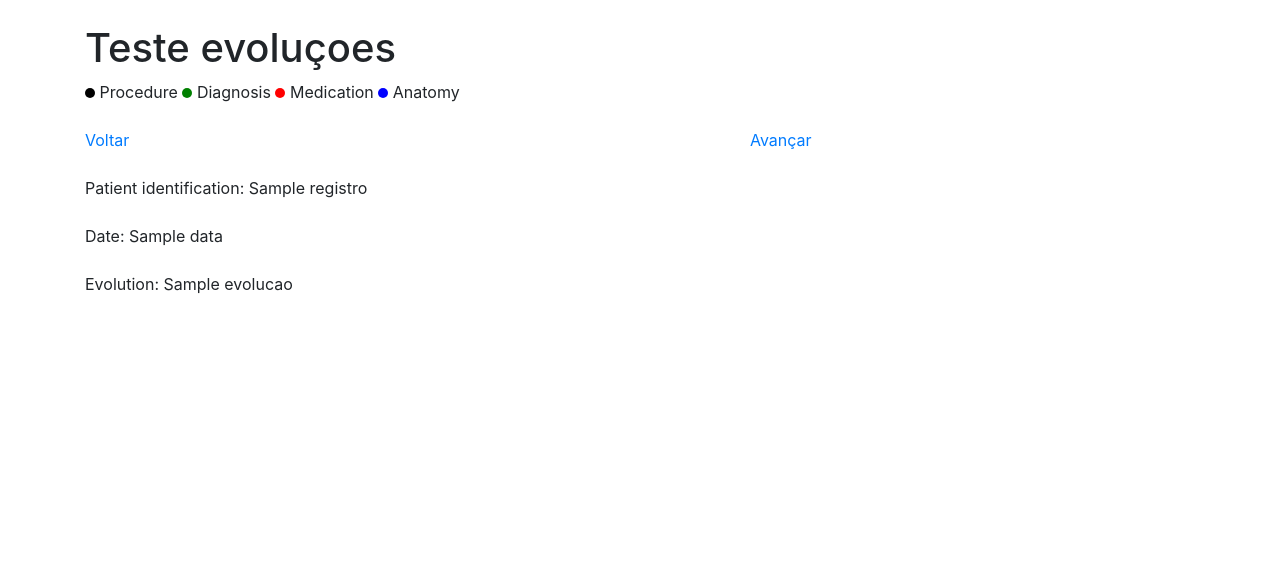
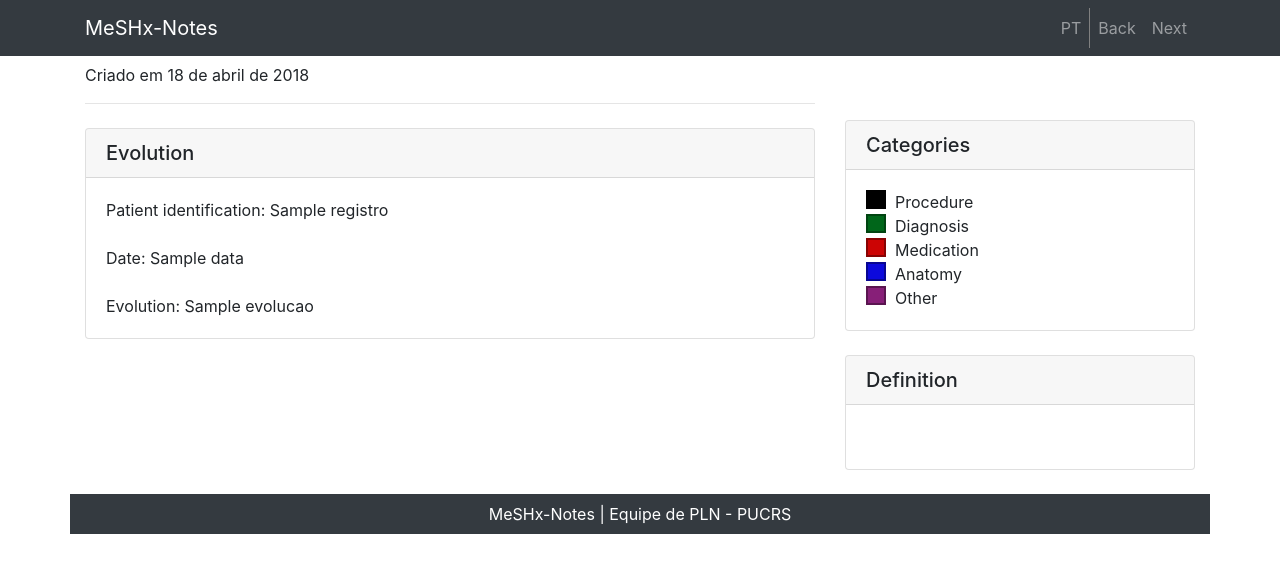
Before and after one commit to nlp-pucrs/meshx-notes, a Django app: template exemplo_ddc/templates/index.html in a window 1280 px wide. Shown: the top 573 px of the page. Run offline with Django 3.2, Linux system fonts and the light colour scheme; the template is opened without the code that fills it: most values are stand-ins (such as "Sample title", 1, 10 or a date in 2020); some libraries are stand-ins or nearby versions.

Commit message:
Adaptacao do layout, deteccao de trigrams, sublinhando as palavras que nao possuem qualifier, atualizada a tela para ingles, aumentado o percentual de similariedade para medicamentos, adicionado link para mudanca de idiomas, atualizado 'eng' para 'en'

```diff
--- a/clinical_notes/polls/templates/index.html
+++ b/clinical_notes/polls/templates/index.html
@@ -1,14 +1,5 @@
-<!doctype html>
 <html lang="en">
-  <head>
-
 <style>
-      .sympton{
-        border-bottom: 1px solid transparent;
-        border-bottom-color: black;
-        transition: border 1s linear;
-      }
-
   .procedure{
     border-bottom: 1px solid transparent;
     border-bottom-color: black;
@@ -33,55 +24,70 @@
     transition: border 1s linear;
   }
 
-      .dot_procedure {
-        height: 10px;
-        width: 10px;
-        background-color: black;
-        border-radius: 50%;
-        display: inline-block;
+  .other{
+    border-bottom: 1px solid transparent;
+    border-bottom-color: #871F78;
+    transition: border 1s linear;
   }
 
-      .dot_diagnosis {
-        height: 10px;
-        width: 10px;
-        background-color: green;
-        border-radius: 50%;
-        display: inline-block;
+  .footer {
+    /*position:absolute;*/
+    bottom:-200;
+    width:100%;
+    height:40px;      /* Height of the footer */
+    left: 0px;
+    background:#6cf;
   }
 
-      .dot_medication {
-        height: 10px;
-        width: 10px;
-        background-color: red;
-        border-radius: 50%;
-        display: inline-block;
+  .menu {
+    border-left: 1px solid transparent;
+    border-left-color: gray;
+    transition: border 1s linear;
   }
 
-      .dot_anatomy {
-        height: 10px;
-        width: 10px;
-        background-color: blue;
-        border-radius: 50%;
-        display: inline-block;
+
+  .foo {
+    float: left;
+    width: 20px;
+    height: 19px;
+    margin: 0px;
+    border: 2px solid rgba(0, 0, 0, 0.336);
+  }
+
+  .black {
+    background: #000000;
+  }
+
+  .green {
+    background: #00661a;
+  }
+
+  .red {
+    background: #cc0404;
+  }
+
+  .blue {
+    background: #0400dbf6;
+  }
+
+  .purple {
+    background: #871F78;
+  }
+
+  .br {
+    line-height: 150%;
   }
 </style>
+  <head>
 
-    <link rel="stylesheet" type="text/css" href="estilo.css"/>
-
-    <!-- Required meta tags -->
     <meta charset="utf-8">
     <meta name="viewport" content="width=device-width, initial-scale=1, shrink-to-fit=no">
+    <meta name="description" content="">
+    <meta name="author" content="">
 
-    <!-- Optional JavaScript -->
-    <!-- jQuery first, then Popper.js, then Bootstrap JS -->
-        <script src="https://code.jquery.com/jquery-3.2.1.slim.min.js" integrity="sha384-KJ3o2DKtIkvYIK3UENzmM7KCkRr/rE9/Qpg6aAZGJwFDMVNA/GpGFF93hXpG5KkN" crossorigin="anonymous"></script>
-    <script src="https://cdnjs.cloudflare.com/ajax/libs/popper.js/1.12.9/umd/popper.min.js" integrity="sha384-ApNbgh9B+Y1QKtv3Rn7W3mgPxhU9K/ScQsAP7hUibX39j7fakFPskvXusvfa0b4Q" crossorigin="anonymous"></script>
-    <script src="https://maxcdn.bootstrapcdn.com/bootstrap/4.0.0/js/bootstrap.min.js" integrity="sha384-JZR6Spejh4U02d8jOt6vLEHfe/JQGiRRSQQxSfFWpi1MquVdAyjUar5+76PVCmYl" crossorigin="anonymous"></script>
+    <title>MeSHx-Notes</title>
 
-    <!-- Bootstrap CSS -->
     <link rel="stylesheet" href="https://maxcdn.bootstrapcdn.com/bootstrap/4.0.0/css/bootstrap.min.css" integrity="sha384-Gn5384xqQ1aoWXA+058RXPxPg6fy4IWvTNh0E263XmFcJlSAwiGgFAW/dAiS6JXm" crossorigin="anonymous">
-
-    <title>Teste evoluçoes</title>
 
     <!--ajax start -->
     <script src="https://ajax.googleapis.com/ajax/libs/jquery/3.3.1/jquery.min.js"></script>
@@ -103,55 +109,76 @@
       });
     </script>
 
+  </head>
 
-  <!--ajax end -->
+  <body>
+    <!-- Navigation -->
+    <nav class="navbar navbar-expand-lg navbar-dark bg-dark fixed-top">
+      <div class="container">
+        <a class="navbar-brand" href="#">MeSHx-Notes</a>
+        <button class="navbar-toggler" type="button" data-toggle="collapse" data-target="#navbarResponsive" aria-controls="navbarResponsive" aria-expanded="false" aria-label="Toggle navigation">
+          <span class="navbar-toggler-icon"></span>
+        </button>
+        <div class="collapse navbar-collapse" id="navbarResponsive">
+          <ul class="navbar-nav ml-auto">
+            <li class="nav-item">
+              {% if lingua == "pt" %}
+                <a class="nav-link" href="?id={{ indice }}&l=en"> EN
+              {% else %}
+                <a class="nav-link" href="?id={{ indice }}&l=pt"> PT
+              {% endif %}
+            </a>
+            </li>
+            <li class="nav-item menu">  </li>
 
-  </head>
-  <body>
-    <br>
+            <li class="nav-item">
+              {% if indice_retornar != -1 %}
+              <a class="nav-link" href="?id={{ indice_retornar }}&l={{ lingua }}">
+              {% if lingua == "pt" %} Anterior
+              {% else %} Back {% endif %}
+            </a>
+              {% endif %}
+            </li>
+            <li class="nav-item">
+              {% if indice_avancar != ultima_posicao %}
+              <a class="nav-link" href="?id={{ indice_avancar }}&l={{ lingua }}">
+              {% if lingua == "pt" %} Próximo
+              {% else %} Next {% endif %}
+            </a>
+              {% endif %}
+            </li>
+          </ul>
+        </div>
+      </div>
+    </nav>
+
+    <!-- Page Content -->
     <div class="container">
-       <h1>Teste evoluçoes</h1>
-    </div>
 
-    <div class="container">
-      {% if lingua == "pt" %}
-          <span class="dot_procedure"></span> Processamentos
-          <span class="dot_diagnosis"></span> Diagnosticos
-          <span class="dot_medication"></span> Medicacoes
-          <span class="dot_anatomy"></span> Anatomia
-
-      {% else %}
-          <span class="dot_procedure"></span> Procedure
-          <span class="dot_diagnosis"></span> Diagnosis
-          <span class="dot_medication"></span> Medication
-          <span class="dot_anatomy"></span> Anatomy
-      {% endif %}
-    </div>
-    <br>
-
-  <div class="container">
       <div class="row">
 
-      <div class="col-7">
-        {% if indice_retornar != -1 %}
-         <a href="?id={{ indice_retornar }}&l={{ lingua }}">Voltar</a>
-        {% endif %}
-      </div>
+        <!-- Post Content Column -->
+        <div class="col-lg-8">
 
-      <div class="col-1">
-        {% if indice_avancar != ultima_posicao %}
-          <a href="?id={{ indice_avancar }}&l={{ lingua }}">Avançar</a>
-        {% endif %}
-      </div>
+          <!-- Author -->
+          <p class="lead">
+            by
+            <a href="#">João Etchichury Soares e Rafael Oleques Nunes</a>
+          </p>
 
-    </div>
-  </div>
-  <br>
+          <hr>
 
+          <!-- Date/Time Created on April 18, 2018 -->
+          <p>Criado em 18 de abril de 2018</p>
 
-  <div class="container">
-      <div class="row">
-        <div class="col-8">
+          <hr>
+
+          <div class="card my-4">
+            <h5 class="card-header">
+                {% if lingua == "pt" %} Evolução
+                {% else %} Evolution {% endif %}
+            </h5>
+            <div class="card-body">
                 {% block title %}
                   {% if lingua == "pt" %}
                       Registro do paciente: {{ registro }}
@@ -167,20 +194,96 @@
                       Evolution: {{ evolucao |safe}}
                   {% endif %}
                 {% endblock %}
-
+            </div>
+          </div>
         </div>
 
-        <div class="col-4" data-name="teste">
+        <!-- Sidebar Widgets Column -->
+        <div class="col-md-4">
+            <br><br><br><br>
+          <!-- Categories Widget -->
+          <div class="card my-4">
+            <h5 class="card-header">
+              {% if lingua == "pt" %} Categorias
+              {% else %} Categories {% endif %}
+            </h5>
+            <div class="card-body">
+              <div class="row">
+                <div class="col-lg-12">
+                  <ul class="list-unstyled mb-0">
+                    <li>
+                        <a>
+                          <div class="foo black"></div> &nbsp;
+                          {% if lingua == "pt" %} Procedimento
+                          {% else %} Procedure {% endif %}
 
+                        </a>
+                    </li>
+                    <li>
+                        <a>
+                          <div class="foo green"></div> &nbsp;
+                          {% if lingua == "pt" %} Diagnóstico
+                          {% else %} Diagnosis {% endif %}
+                        </a>
+                    </li>
+                    <li>
+                        <a>
+                            <div class="foo red "></div> &nbsp;
+                            {% if lingua == "pt" %} Medicação
+                            {% else %} Medication {% endif %}
+                        </a>
+                    </li>
+                    <li>
+                        <a>
+                            <div class="foo blue"> </div> &nbsp;
+                            {% if lingua == "pt" %} Anatomia
+                            {% else %} Anatomy {% endif %}
+                        </a>
+                    </li>
+                    <li>
+                        <a>
+                            <div class="foo purple"> </div> &nbsp;
+                            {% if lingua == "pt" %} Outros
+                            {% else %} Other {% endif %}
+                        </a>
+                    </li>
+                  </ul>
+                </div>
+              </div>
+            </div>
+          </div>
+          <div class="card my-4">
+              <h5 class="card-header">
+                {% if lingua == "pt" %} Definição
+                {% else %} Definition {% endif %}
+              </h5>
+              <div class="card-body">
                 <div id="nome"></div>
                 <div id="id"></div>
                 <div id="informacoes"></div>
                 <br/>
                 <div id="relacionados"></div>
-
+              </div>
+          <div/>
         </div>
 
       </div>
+      <!-- /.row -->
+
     </div>
+    <!-- /.container -->
+
+    <!-- Footer -->
+    <footer class="py-2 bg-dark footer">
+      <div class="container">
+        <p class="m-0 text-center text-white">MeSHx-Notes | Equipe de PLN - PUCRS</p>
+      </div>
+      <!-- /.container -->
+    </footer>
+
+    <!-- Bootstrap core JavaScript -->
+    <script src="vendor/jquery/jquery.min.js"></script>
+    <script src="vendor/bootstrap/js/bootstrap.bundle.min.js"></script>
+
   </body>
 </html>
```
Also changed, not shown: clinical_notes/polls/templates/css/estilo.css (deleted, +0 -19 lines), clinical_notes/polls/templates/index_teste.html (added, +186 -0 lines), clinical_notes/polls/templates/layout.html (deleted, +0 -163 lines), clinical_notes/polls/views.py (+15 -14 lines), 8 other files. Lines whose indentation alone changed are shown as unchanged.
